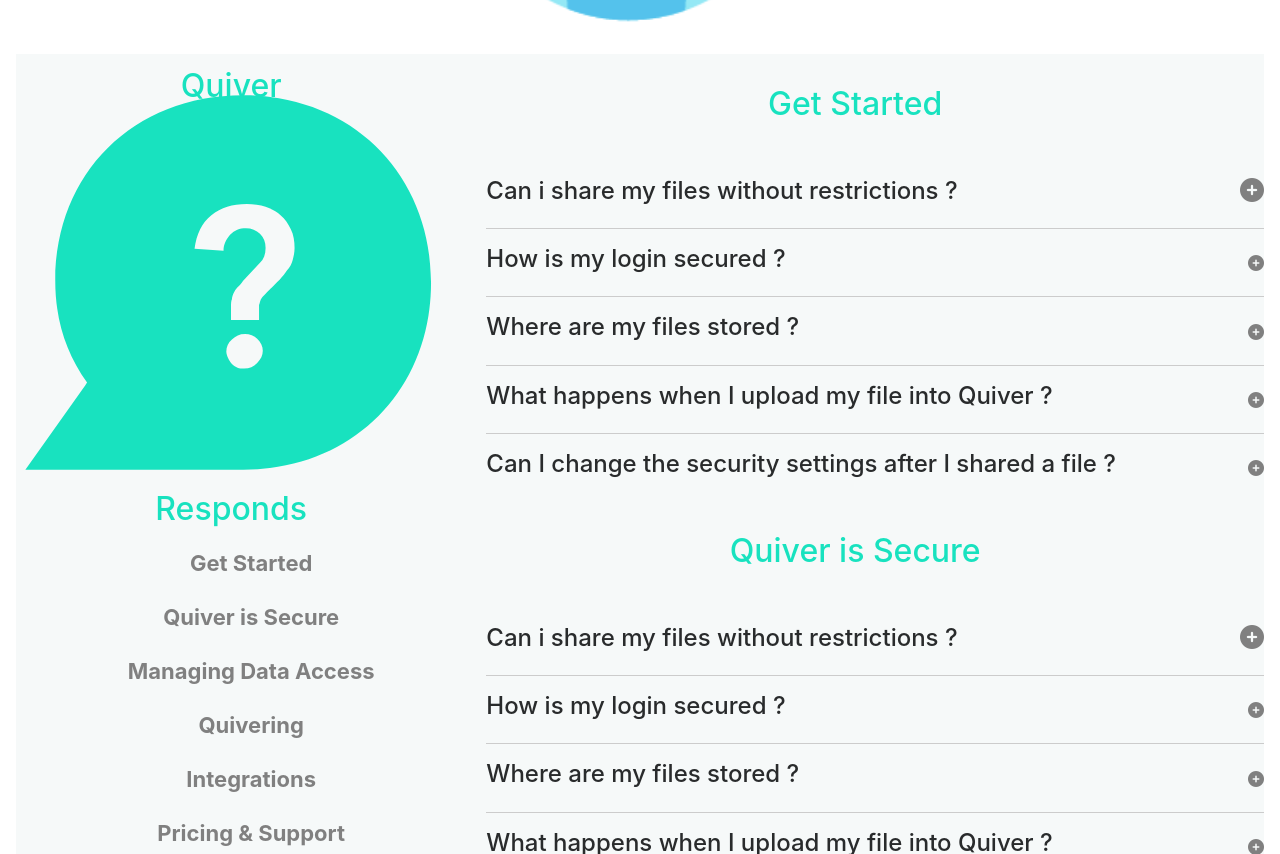
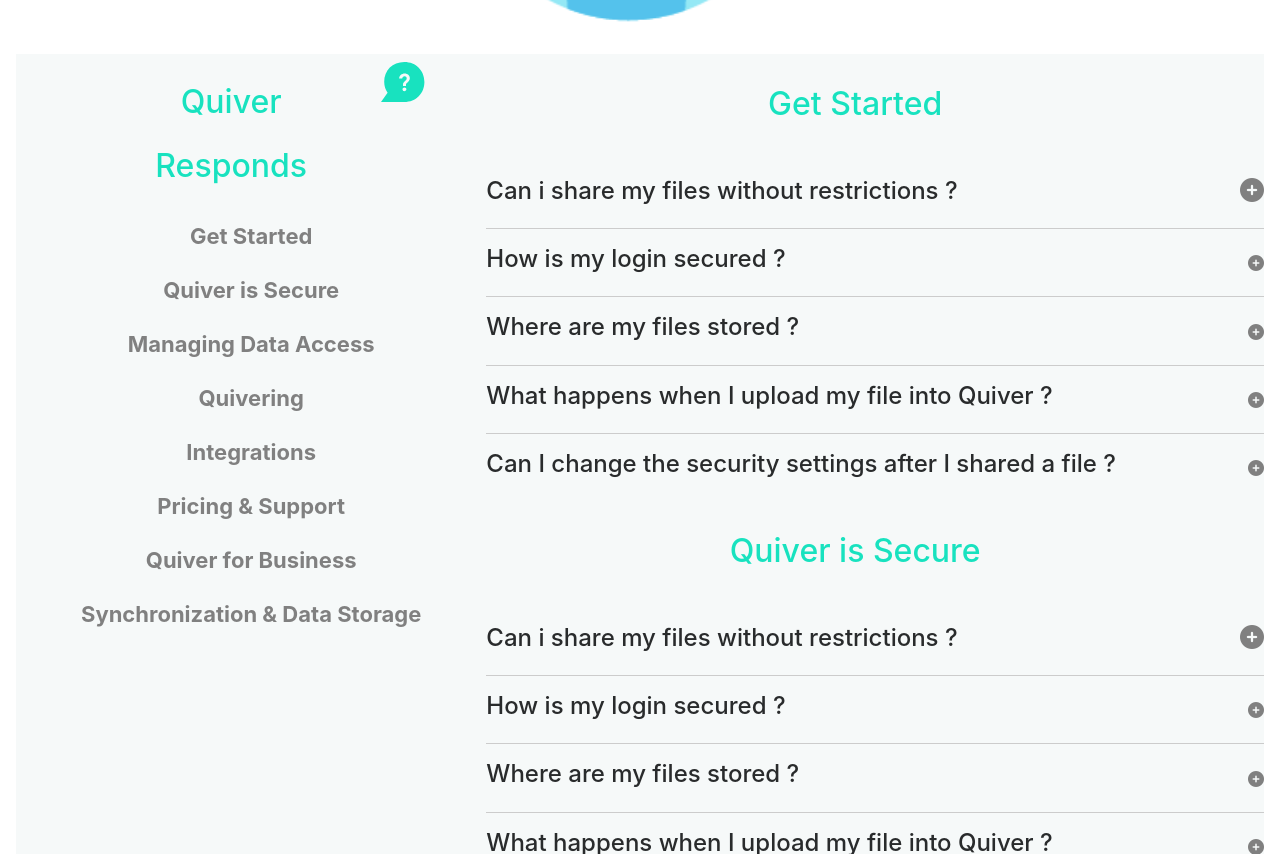
Before and after one commit to JulieCanevet/quiver, a plain HTML site: page pricing.html in a window 1280 px wide. Shown: the part 4832-5686 px from the top of the page. Drawn offline with nearby package versions, Linux system fonts and the light colour scheme.

Commit message:
Update main.css

```diff
--- a/css/main.css
+++ b/css/main.css
@@ -607,14 +607,17 @@ border-bottom-left-radius: 6px;
 
 .responds h2
 {
-  line-height: 0;
+  line-height: 1em;
   margin-bottom: 1em;
-   margin-top: 0;
+  margin-top: 0;
 }
 .responds h2 img
 {
-  margin-bottom: 30px;
-  margin-top: 0;
+  position: absolute;
+  width: 1.5em;
+  height: 42px;
+  right: .6em;
+  top: .2em;
 }
 .responds h2, .started h2
 {
```
